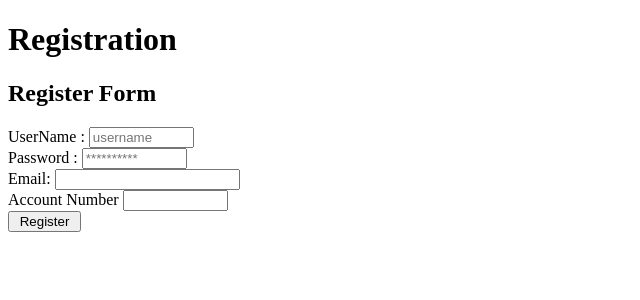
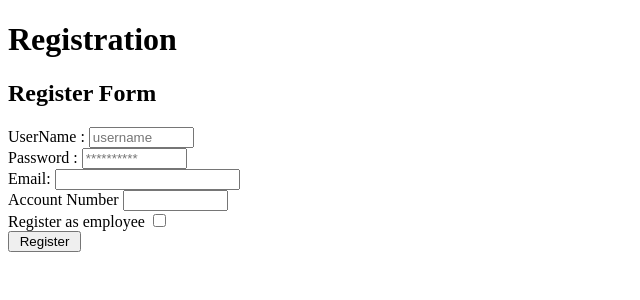
Before and after one commit to mersad00/Secure-Online-Banking, a PHP site: page /register.php in a window 1280 px wide. Shown: the top 300 px of the page, without its empty margins (0-640 px from the left). Run offline with PHP 8.4, Linux system fonts and the light colour scheme.

Commit message:
Employee registration implemented

```diff
--- a/php/membership.php
+++ b/php/membership.php
@@ -5,7 +5,7 @@ ini_set('display_errors', 'On');
 $error=''; // Variable To Store Error Message
 $success= false;
 if (isset($_POST['submit'])) {
-if (empty($_POST['username']) || empty($_POST['password']) || empty($_POST['email']) || empty($_POST['account'])) {
+if (empty($_POST['username']) || empty($_POST['password']) || empty($_POST['email']) || (empty($_POST['account']))&&empty($_POST['employee'])       ) {
 $error = "Input is invalid- empty";
 }
 else
@@ -15,7 +15,13 @@ $username=$_POST['username'];
 $password=$_POST['password'];
 $email = $_POST['email'];
 $account = $_POST['account'];
-
+if(isset($_POST['employee'])){
+$employee = 1;
+}
+else
+{
+	$employee = 0;
+}
 // To protect MySQL injection for Security purpose
 $username = stripslashes($username);
 $password = stripslashes($password);
@@ -46,12 +52,16 @@ $error = "user exist with username or email";
 }
 else{
 
-$sql="INSERT INTO users (u_name, u_email, u_password) VALUES ('$username', '$email', '$password' )";
+$sql="INSERT INTO users (u_name, u_email, u_password,u_type) VALUES ('$username', '$email', '$password','$employee' )";
 
 if (!mysqli_query($con,$sql)) {
 	$con->rollback();
   die('Error: ' . mysqli_error($con));
 }
+
+///if  user is not employee make an aaccount for her
+if($employee == 0){
+
 			$memberid = mysqli_insert_id($con);
 			$balance = "0";
 			///Insert account
@@ -64,6 +74,7 @@ $balance = "0";
 
 			///generate 100 tans
 			generateTans($memberid,$account_id,100,$con);
+		}
 
 	$con->commit();
     $con->autocommit(TRUE);
--- a/php/register.php
+++ b/php/register.php
@@ -33,6 +33,9 @@ exit;
 <label>Account Number</label>
 <input id="account" name="account" type="text" size="10">
 <br>
+<label>Register as employee</label>
+<input id="employer" name="employee" type="checkbox" value="yes">
+<br>
 <input name="submit" type="submit" value=" Register ">
 <br>
 <span><?php echo $error; ?></span>
```
Also changed, not shown: php/activation.php (+12 -4 lines). Lines whose indentation alone changed are shown as unchanged.
